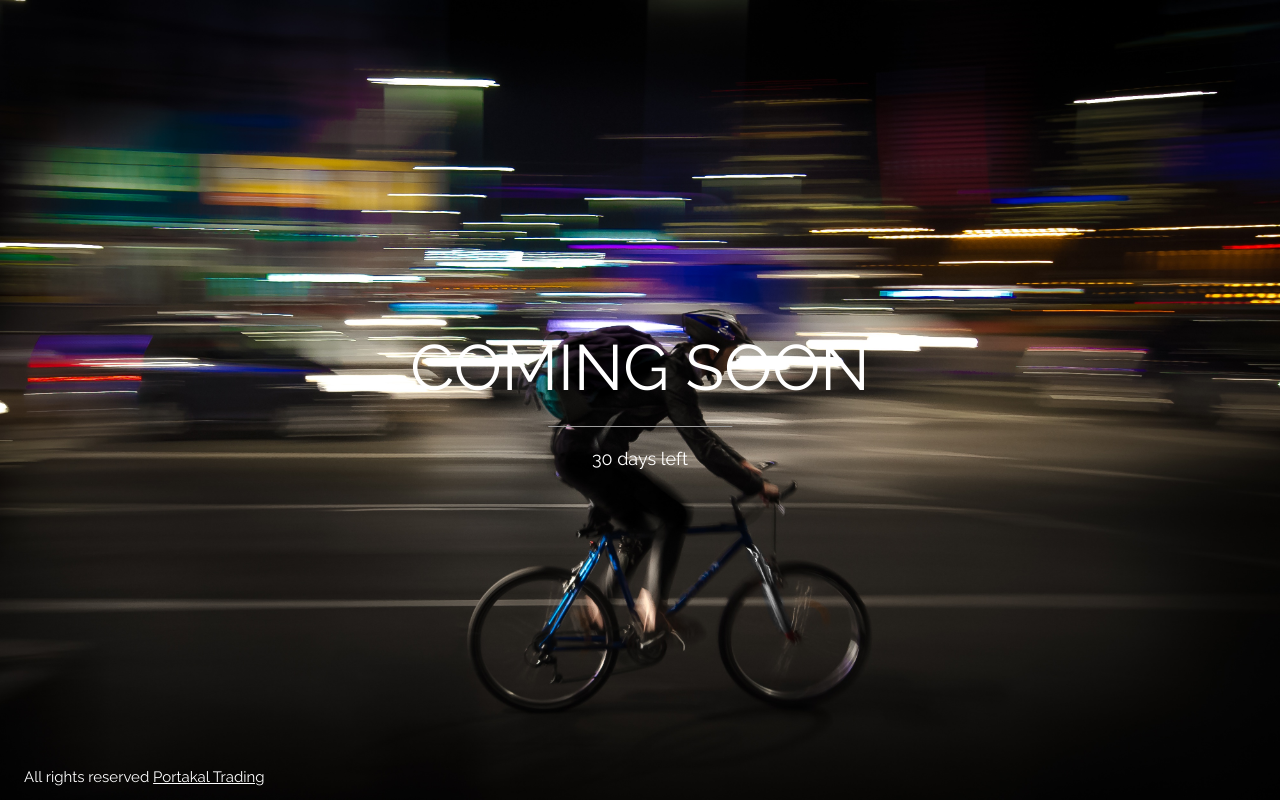
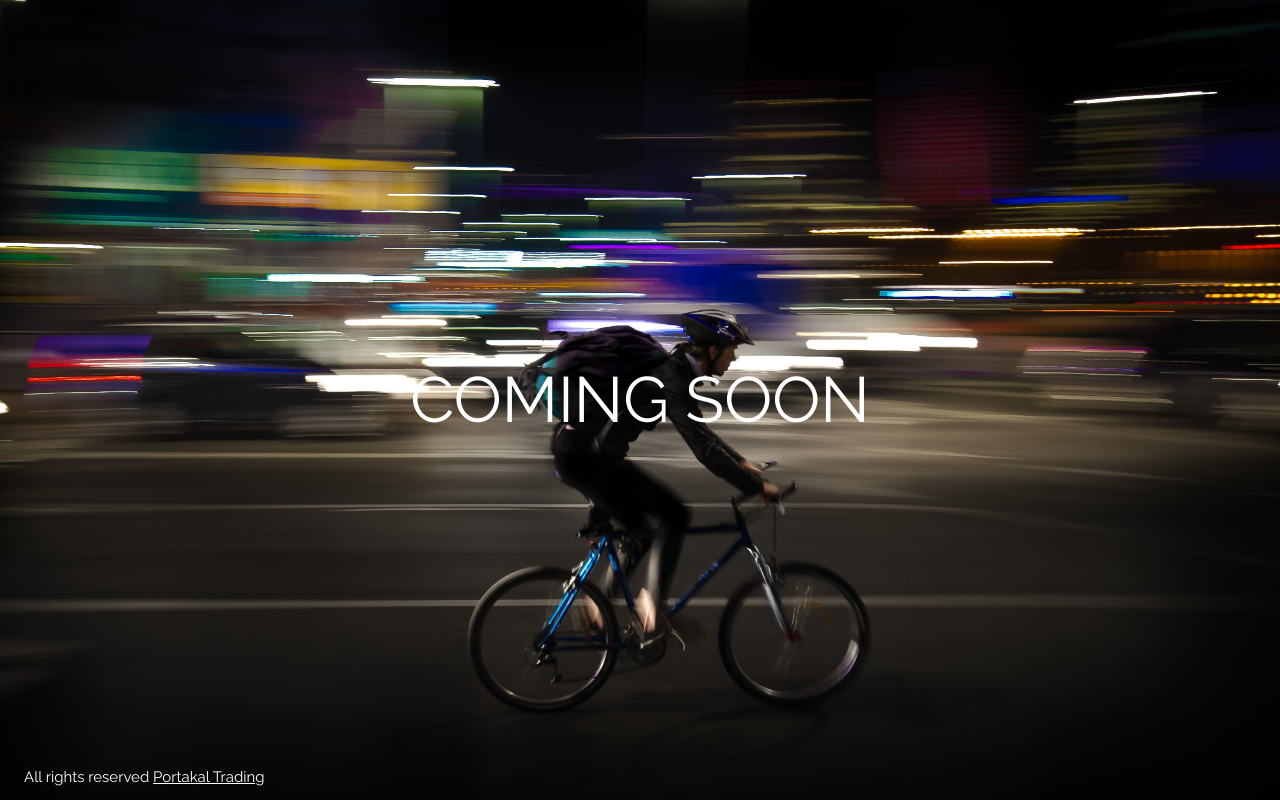
Before and after one commit to mhkbgd/portakaltrading, a plain HTML site: page yes/index.html in a window 1280 px wide. Drawn offline with nearby package versions, Linux system fonts and the light colour scheme; some packages are replaced by stand-ins of ours.

Commit message:
Upadte index.html

```diff
--- a/yes/index.html
+++ b/yes/index.html
@@ -41,8 +41,6 @@
       </div>
       <div class="w3-display-middle">
         <h1 class="w3-jumbo w3-animate-top">COMING SOON</h1>
-        <hr class="w3-border-grey" style="margin:auto;width:40%">
-        <p class="w3-large w3-center">30 days left</p>
       </div>
       <div class="w3-display-bottomleft w3-padding-large">
         All rights reserved <a href="https://www.portakaltrading.com" target="_blank">Portakal Trading</a>
```
